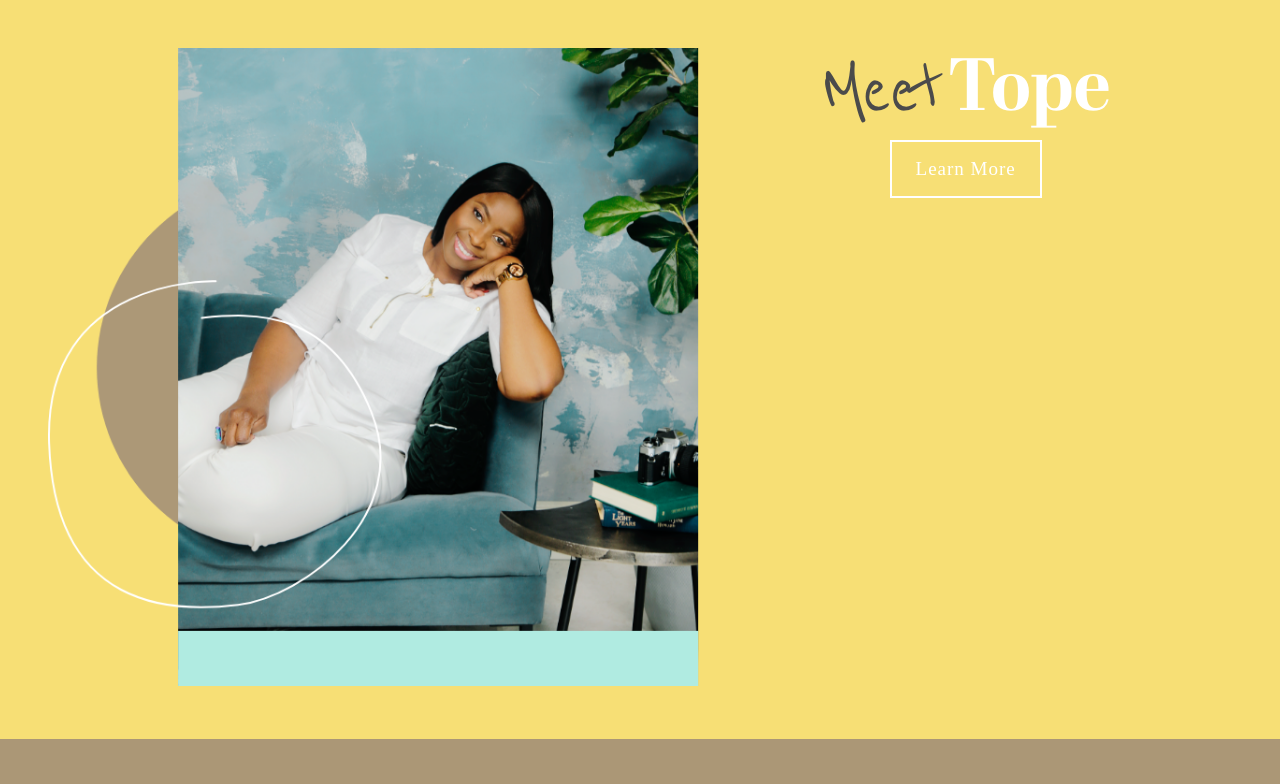
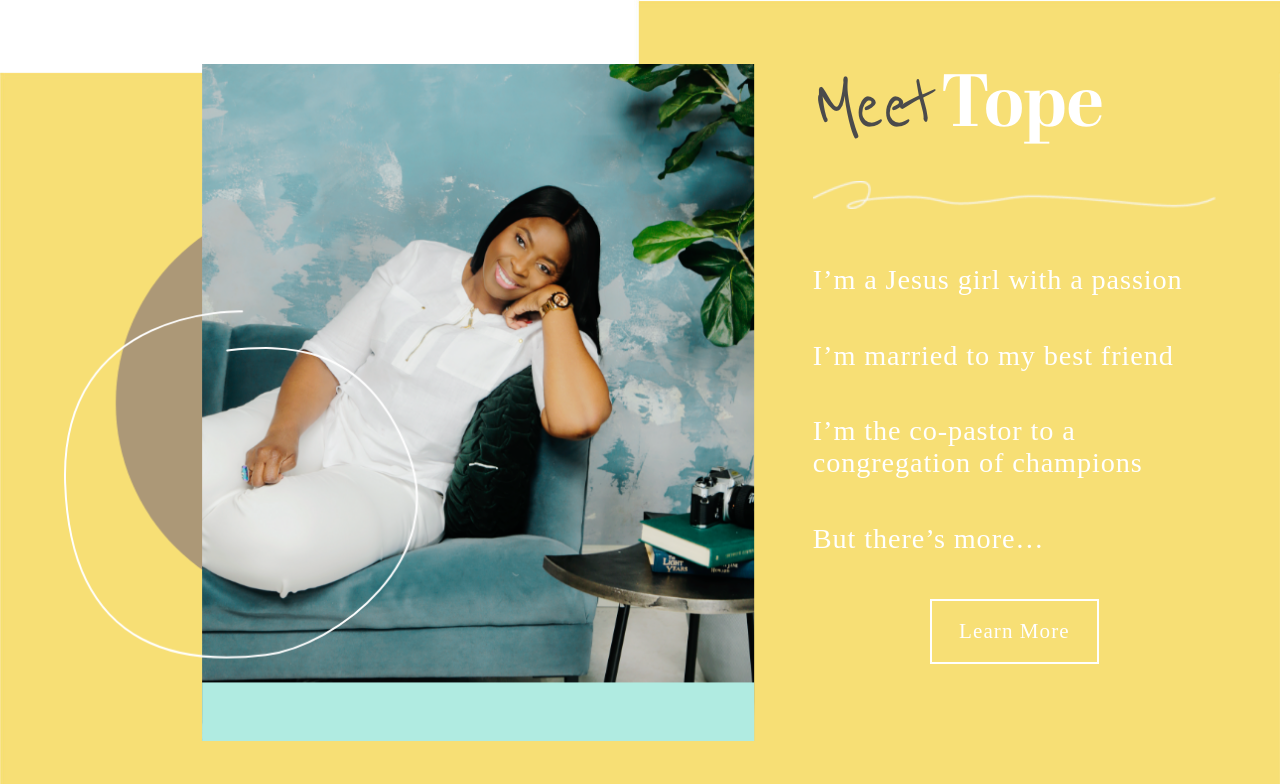
Before and after one commit to Teddylongs/TopsyAkinsiku, a Gatsby site: page / in a window 1280 px wide. Shown: the top 784 px of the page. Built offline with nearby package versions, Linux system fonts and the light colour scheme; Gatsby itself is replaced by a stand-in of ours; a web font is replaced by a local one.

Commit message:
finished Meet tTope Section draft

```diff
--- /dev/null
+++ b/src/components/UtilityElements.js
@@ -0,0 +1,33 @@
+import React from 'react'
+import styled from 'styled-components/macro'
+
+export const Spacer = styled.div`
+    height: ${props => props.size};
+`
+
+export const Container = styled.section`
+    width: 100%;
+    padding: calc(0.05 * 100vw);
+`
+
+export const Content = styled.div`
+    width: 100%;
+    display: flex;
+
+    @media (max-width: 768px){
+        flex-direction: column;
+        text-align: center;
+    }
+`
+
+export const ContentLeft = styled.article`
+    min-width: ${props => props.width};
+    justify-self: flex-start;
+    flex-grow: ${props => props.grow};
+`
+
+export const ContentRight = styled.article`
+    /* min-width: ${props => props.width}; */
+    justify-self: flex-end;
+    flex-grow: ${props => props.grow};
+`
--- a/src/pages/index.js
+++ b/src/pages/index.js
@@ -2,26 +2,64 @@ import React from "react"
 import Layout from '../components/layout'
 import '../styles/main.css'
 
+import {Container, Content, ContentLeft, ContentRight} from '../components/UtilityElements'
 
 import meetTopeImg from '../images/meet-tope-image.png'
+import scribble from '../images/scribble.png'
 import meetTopeTxt from '../images/meet-tope-text.png'
+import {Spacer} from '../components/UtilityElements'
 import { CTA } from "../components/ButtonElements"
 
 const IndexPage = () => (
  <>
  <Layout>
-     <section id='meet-tope'>
-         <div className></div>
+     <Container id='meet-tope'>
+         <Content>
+             <ContentLeft grow='1' width='60%'>
+             <img src={meetTopeImg} alt='' style={{'width': '100%'}} />
+             </ContentLeft>
+             <Spacer size='2rem'/>
+             <ContentRight className='content-right' grow='0' width='40%' style={{}}>
+             <img className='heading' src={meetTopeTxt} alt='' style={{'max-width': '100%'}}/>
+            <Spacer size='25px'/>
+            <div style={{textAlign: 'left'}}>
+            <img src={scribble} alt='' style={{'width': '100%'}}/>
+            <Spacer size='50px'/>
+            <article>
+                <h3>I’m a Jesus girl with a passion</h3>
+                <h3>I’m married to my best friend</h3>
+                <h3>I’m the co-pastor to a congregation of champions</h3>
+                <h3>But there’s more… </h3>
+            </article>
+            </div>
+
+
+            <CTA style={{'display': 'block', 'margin': 'auto'}}>Learn More</CTA>
+             </ContentRight>
+         </Content>
+     </Container>
+
+
+     {/* <section id='meet-tope'>
          <div className='content-left'>
              <img src={meetTopeImg} alt=''/>
          </div>
          <div className='content-right'>
-            <img src={meetTopeTxt} alt=''/>
+            <img src={meetTopeTxt} alt='' style={{'max-width': '100%'}}/>
+            <Spacer size='25px'/>
+            <img src={scribble} alt='' style={{'width': '100%'}}/>
+            <Spacer size='25px'/>
+            <article>
+                <h3>I’m a Jesus girl with a passion</h3>
+                <h3>I’m married to my best friend</h3>
+                <h3>I’m the co-pastor to a congregation of champions</h3>
+                <h3>But there’s more… </h3>
+            </article>
 
-                <CTA style={{'display': 'block', 'margin': 'auto'}}>Learn More</CTA>
+            <CTA style={{'display': 'block', 'margin': 'auto'}}>Learn More</CTA>
          </div>
 
-     </section>
+     </section> */}
  </Layout>
  </>
 )
--- a/src/styles/main.css
+++ b/src/styles/main.css
@@ -1,19 +1,31 @@
 @import-normalize;
 @import url("https://use.typekit.net/pmn6qeh.css");
 
+@font-face{
+    font-family:"abril-display-black";
+    src:url("https://dafonttop.com/wp-data/a/966/8966/file/Abril_Display_Black.otf") format("woff"),
+    url("https://dafonttop.com/wp-data/a/966/8966/file/Abril_Display_Black.otf") format("opentype"),
+    url("https://dafonttop.com/wp-data/a/966/8966/file/Abril_Display_Black.otf") format("truetype");
+}
 
-* {
+
+*, html{
     margin: 0;
     box-sizing: border-box;
     padding: 0;
+    font-size: 18px;
+    font-family:  abril-fatface, serif;
 }
 
 body {
-    font-size: calc(.24vw + 1rem) !important;
-    font-family:  abril-fatface, serif;
-    font-style: normal;
+
+}
+
+h3 {
+    font-size: calc(1rem + 0.8vw);
     font-weight: 400;
-
+    letter-spacing: 0.05rem;
+    margin-bottom: calc(1rem + 2vw);
 }
 
 .logo img {
@@ -24,14 +36,20 @@ body {
 }
 
 #meet-tope {
-    display: flex;
-    background: #F7DF75;
-    padding: 3rem;
+    background: url("../images/meet-background.jpg");
+    background-size: 100% 105%;
+    background-repeat: no-repeat;
+    color: white;
 }
 
+#meet-tope .content-right {
+    margin-left: 5%;
+}
+
+/*
 #meet-tope .content-left {
     justify-self: flex-start;
-    min-width: 55%;
+    min-width: 60%;
 }
 
 #meet-tope .content-left img{
@@ -40,7 +58,19 @@ body {
 }
 
 #meet-tope .content-right {
+    font-family: 'abril-display-black';
+    color: white;
     justify-self: flex-end;
-    min-width: 45%;
-    text-align: center;
+    min-width: 40%;
+    text-align: left;
+    padding-left: 10%;
+    margin: auto 0;
 }
+
+#meet-tope .content-right article {
+    font-weight: normal;
+}
+
+#meet-tope .content-right h3 {
+}
+ */
```
Also changed, not shown: src/components/Sections/meetTope.js (added, +26 -0 lines), src/images/meet-background.jpg (added), src/images/scribble.png (added).
